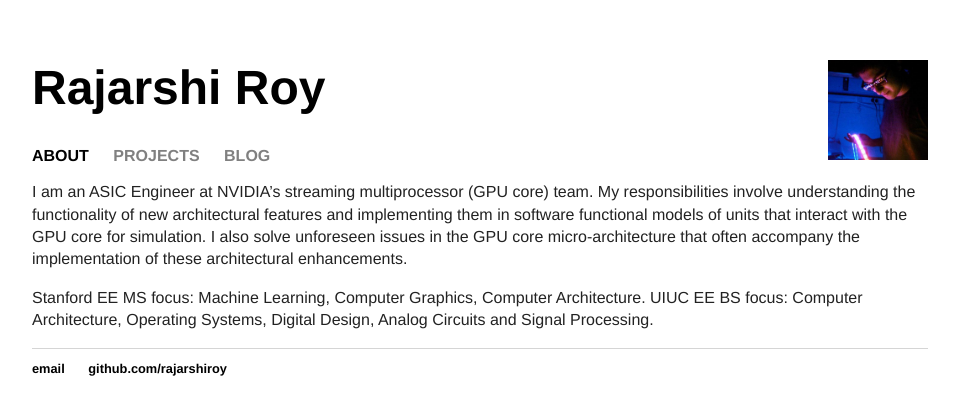
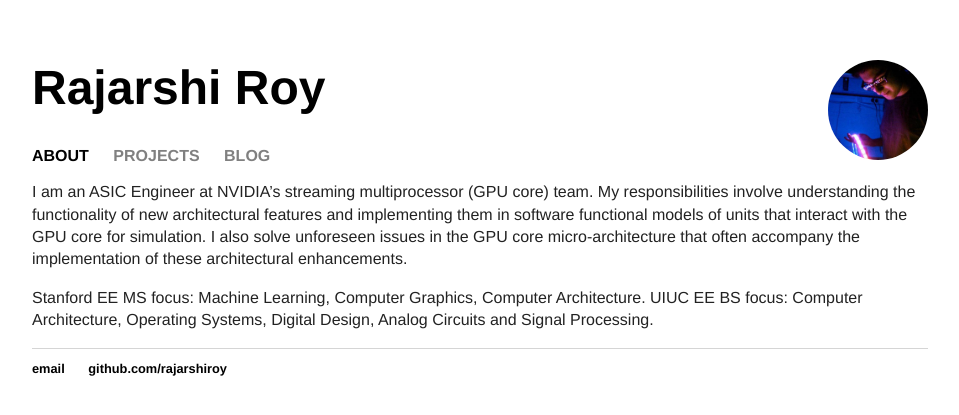
Before and after one commit to rajarshiroy/rajarshiroy.github.io, a Jekyll site: the page built from index.html, in a window 1280 px wide. Shown: the top 415 px of the page, without its empty margins (160-1119 px from the left). Built offline with Jekyll 4.4.1, drawn with Linux system fonts in a browser that asks for light colours.

Commit message:
Update about.html

```diff
--- a/_layouts/about.html
+++ b/_layouts/about.html
@@ -7,7 +7,7 @@
 		</head>
 		<body>
 			<h1>
-				<img src="/public/profile_square.png" alt="DP" style="float:right;width:100px;height:100px;">
+				<img src="/public/profile_square.png" alt="DP" style="float:right;width:100px;height:100px;border-radius:50%;">
 				Rajarshi Roy
 			</h1>
 			<nav>
```
